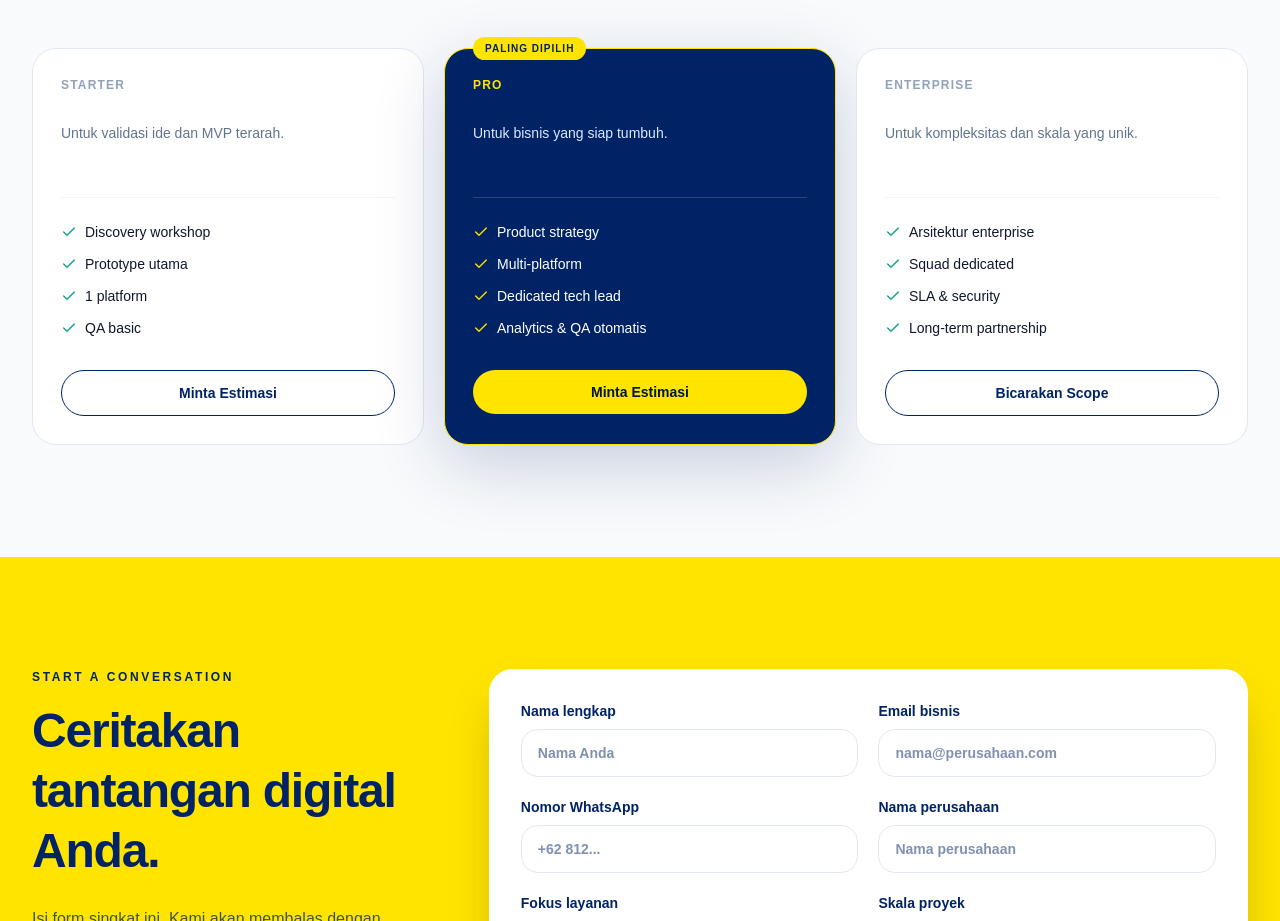
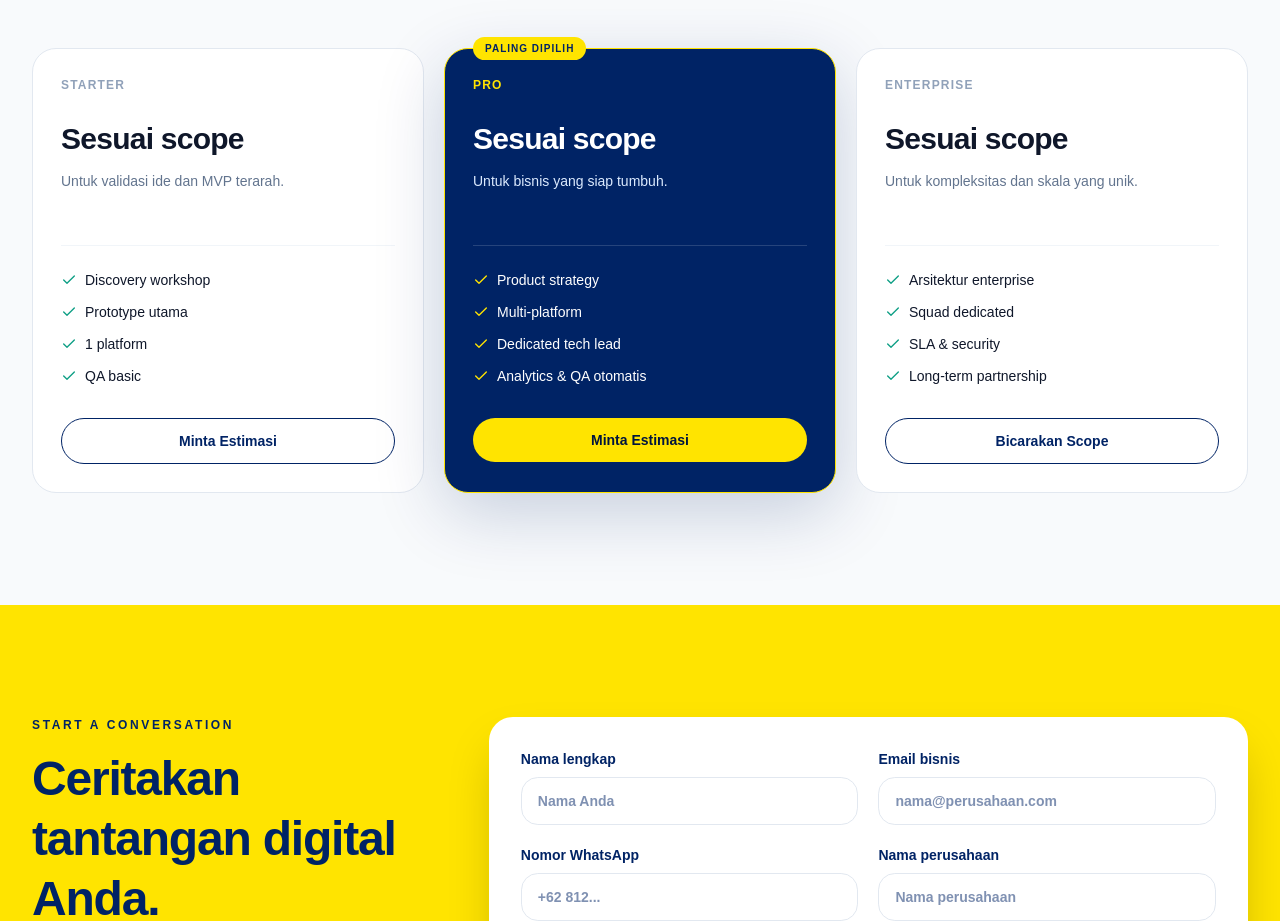
Before and after one commit to Pixolvee/Pixolve, a React (Vite) app: page / in a window 1280 px wide. Shown: the part 4841-5762 px from the top of the page. Built offline with nearby package versions, Linux system fonts and the light colour scheme.

Commit message:
Menambahkan Proyek

```diff
--- a/src/data/pricingPlans.ts
+++ b/src/data/pricingPlans.ts
@@ -1,5 +1,5 @@
 export const pricingPlans = [
-  { name: "Starter", desc: "Untuk validasi ide dan MVP terarah.", features: ["Discovery workshop", "Prototype utama", "1 platform", "QA basic"] },
-  { name: "Pro", desc: "Untuk bisnis yang siap tumbuh.", features: ["Product strategy", "Multi-platform", "Dedicated tech lead", "Analytics & QA otomatis"] },
-  { name: "Enterprise", desc: "Untuk kompleksitas dan skala yang unik.", features: ["Arsitektur enterprise", "Squad dedicated", "SLA & security", "Long-term partnership"] },
+  { name: "Starter", price: "Sesuai scope", desc: "Untuk validasi ide dan MVP terarah.", features: ["Discovery workshop", "Prototype utama", "1 platform", "QA basic"] },
+  { name: "Pro", price: "Sesuai scope", desc: "Untuk bisnis yang siap tumbuh.", features: ["Product strategy", "Multi-platform", "Dedicated tech lead", "Analytics & QA otomatis"] },
+  { name: "Enterprise", price: "Sesuai scope", desc: "Untuk kompleksitas dan skala yang unik.", features: ["Arsitektur enterprise", "Squad dedicated", "SLA & security", "Long-term partnership"] },
 ];
--- a/vite.config.ts
+++ b/vite.config.ts
@@ -5,10 +5,6 @@ import tailwindcss from "@tailwindcss/vite";
 
 // Supervisor exports DISABLE_HOT_RELOAD=true when the platform sets ENABLE_RELOAD=false.
 const hotReloadDisabled = process.env.DISABLE_HOT_RELOAD === "true";
-
-// Visual Edits (x-* JSX tagging, overlay, /edit-file endpoint) is dev-server-only by
-// default (apply: serve); escape hatch mirrors DISABLE_HOT_RELOAD.
-const visualEditsDisabled = process.env.DISABLE_VISUAL_EDITS === "true";
 
 // Branded error overlay (build + runtime errors); escape hatch mirrors the two above.
 const emergentOverlayDisabled = process.env.DISABLE_EMERGENT_OVERLAY === "true";
```
